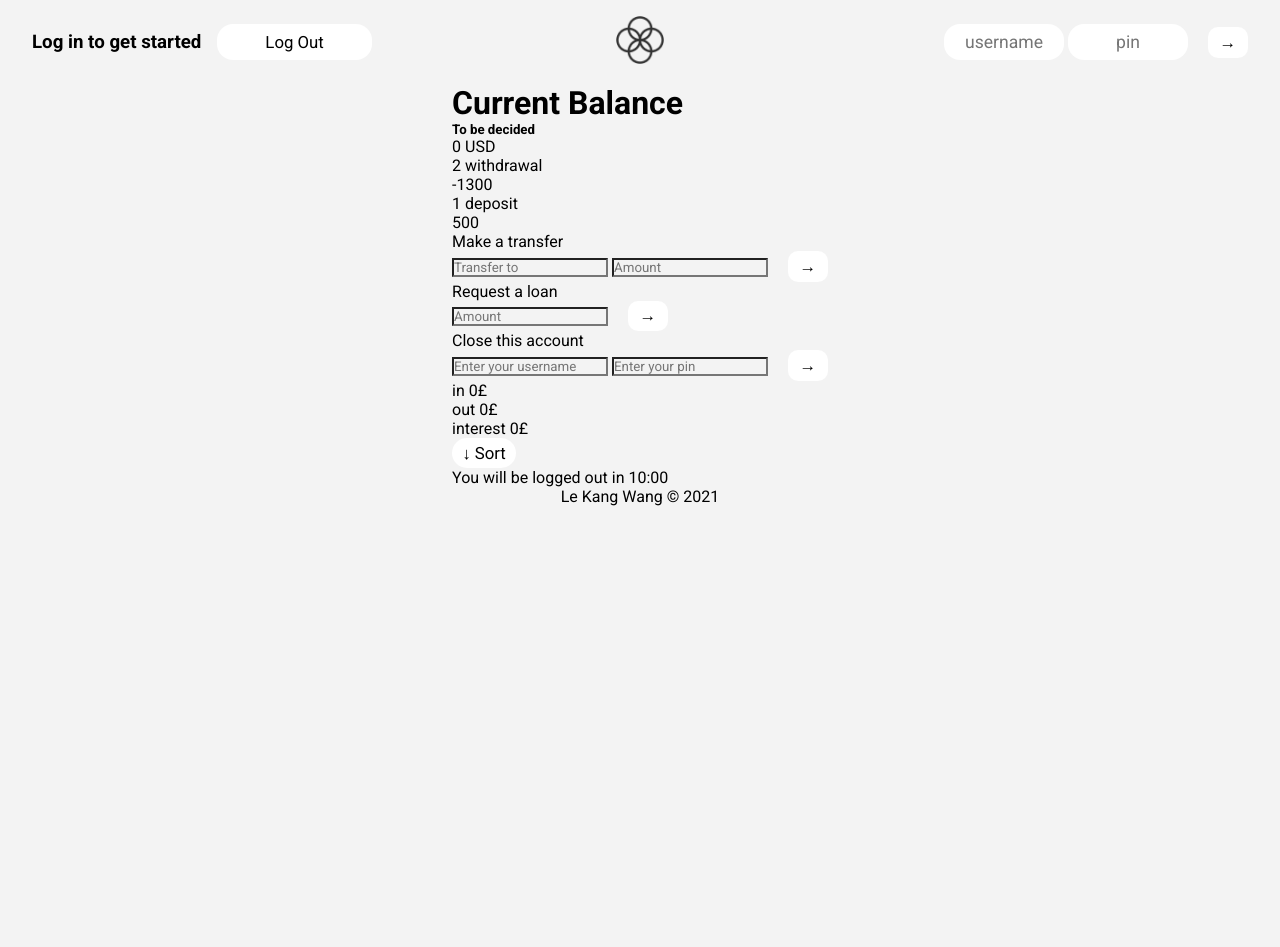
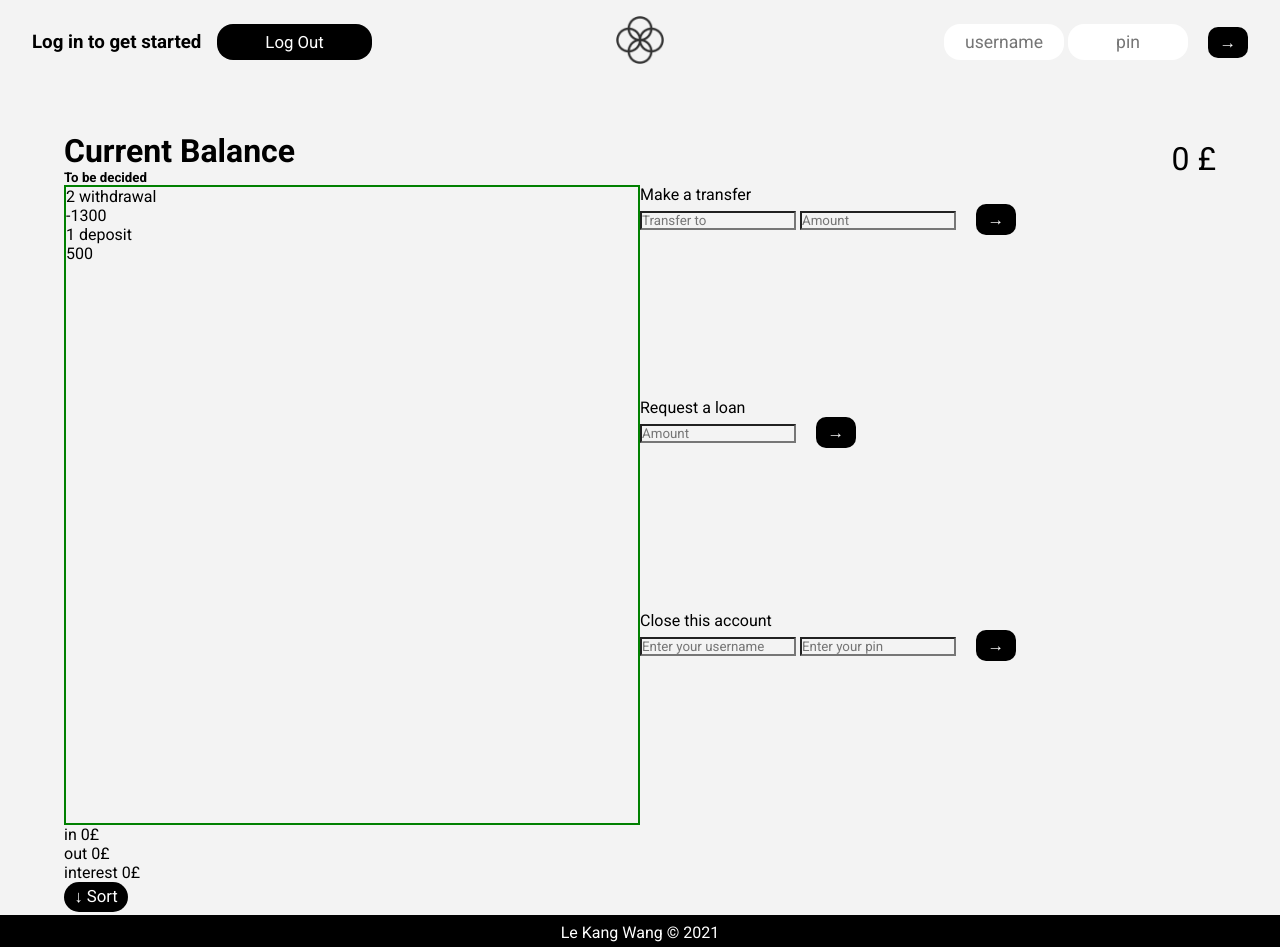
Before and after one commit to lekangwang/Bankist, a plain HTML site: page index.html in a window 1280 px wide. Before the commit the page ends 800 px from the top, so only its background shows below. Drawn offline with Linux system fonts and the light colour scheme.

Commit message:
styling for footer, balance, and grid structure for main app

```diff
--- /dev/null
+++ b/css/app/app.css
@@ -0,0 +1,6 @@
+.app {
+  display: grid;
+  width: 100%;
+  grid-template-columns: 1fr 1fr;
+  grid-template-rows: 2fr 2fr 2fr 1fr;
+}
--- /dev/null
+++ b/css/app/balance.css
@@ -0,0 +1,10 @@
+.balance {
+  width: 100%;
+  display: flex;
+  justify-content: space-between;
+  align-items: center;
+}
+
+.balance-current {
+  font-size: 2rem;
+}
--- /dev/null
+++ b/css/app/main.css
@@ -0,0 +1,9 @@
+main {
+  width: 100%;
+  display: flex;
+  flex-direction: column;
+  justify-content: space-around;
+  align-items: center;
+  margin-top: 2rem;
+  padding: 1rem 5%;
+}
--- /dev/null
+++ b/css/app/movements.css
@@ -0,0 +1,5 @@
+.app-movements {
+  width: 100%;
+  border: 2px solid green;
+  grid-row: 1 / span 3;
+}
--- a/css/body.css
+++ b/css/body.css
@@ -13,9 +13,11 @@
 }
 
 body {
-  width: 100vw;
+  max-width: 100vw;
+  height: auto;
   display: flex;
   flex-direction: column;
   align-items: center;
   position: relative;
+  /* overflow-x: hidden; */
 }
--- a/css/buttons.css
+++ b/css/buttons.css
@@ -5,12 +5,13 @@ button {
   font-size: 1.05rem;
   border: none;
   transition: 0.1s ease;
-  background-color: white;
+  background-color: black;
+  color: white;
 }
 
 button:hover {
-  background-color: black;
-  color: white;
+  background-color: white;
+  color: black;
 }
 
 button:active {
--- /dev/null
+++ b/css/footer.css
@@ -0,0 +1,10 @@
+footer {
+  position: absolute;
+  bottom: 0;
+  height: 2rem;
+  width: 100%;
+  background-color: black;
+  color: white;
+  text-align: center;
+  padding-top: 0.5rem;
+}
--- a/css/login.css
+++ b/css/login.css
@@ -1,5 +1,5 @@
 .login {
-  width: 100vw;
+  width: 100%;
   display: flex;
   justify-content: space-between;
   align-items: center;
@@ -19,10 +19,6 @@
 
 #logout-btn {
   padding: 0.5rem 3rem;
-}
-
-#logout-btn:hover {
-  color: white;
 }
 
 /*======= Login Inputs ========*/
--- a/index.html
+++ b/index.html
@@ -15,6 +15,19 @@
     <link rel="stylesheet" href="css/body.css" />
     <link rel="stylesheet" href="css/login.css" />
     <link rel="stylesheet" href="css/buttons.css" />
+    <link rel="stylesheet" href="css/footer.css" />
+
+    <!--Main app styling-->
+    <link rel="stylesheet" href="css/app/main.css" />
+    <link rel="stylesheet" href="css/app/balance.css" />
+    <link rel="stylesheet" href="css/app/app.css" />
+    <link rel="stylesheet" href="css/app/movements.css" />
+
+    <!--Actions styling-->
+    <link rel="stylesheet" href="css/app/actions/action.css" />
+    <link rel="stylesheet" href="css/app/actions/transfer.css" />
+    <link rel="stylesheet" href="css/app/actions/loan.css" />
+    <link rel="stylesheet" href="css/app/actions/close.css" />
   </head>
   <body>
     <header class="login">
@@ -59,9 +72,11 @@
         </div>
         <div class="balance-current">
           <span id="balance-current-amount">0</span>
-          <span id="balance-current-type">USD</span>
+          <span id="balance-current-type">£</span>
         </div>
       </div>
+
+      <!--App-->
       <div class="app">
         <div class="app-movements">
           <div class="app-movements-row">
@@ -136,8 +151,7 @@
             <button id="close-btn" class="arrow">&rarr;</button>
           </form>
         </div>
-      </div>
-      <!--APP-->
+        <!--Stats-->
         <div class="stats">
           <div class="stats-amounts">
             <p>
@@ -160,6 +174,8 @@
             You will be logged out in <span id="stats-timer-time">10:00</span>
           </div>
         </div>
+      </div>
+      <!--APP-->
     </main>
 
     <footer>Le Kang Wang &copy 2021</footer>
```
Also changed, not shown: css/app/actions/action.css (added), css/app/actions/close.css (added), css/app/actions/loan.css (added), css/app/actions/transfer.css (added). Lines whose indentation alone changed are shown as unchanged.
